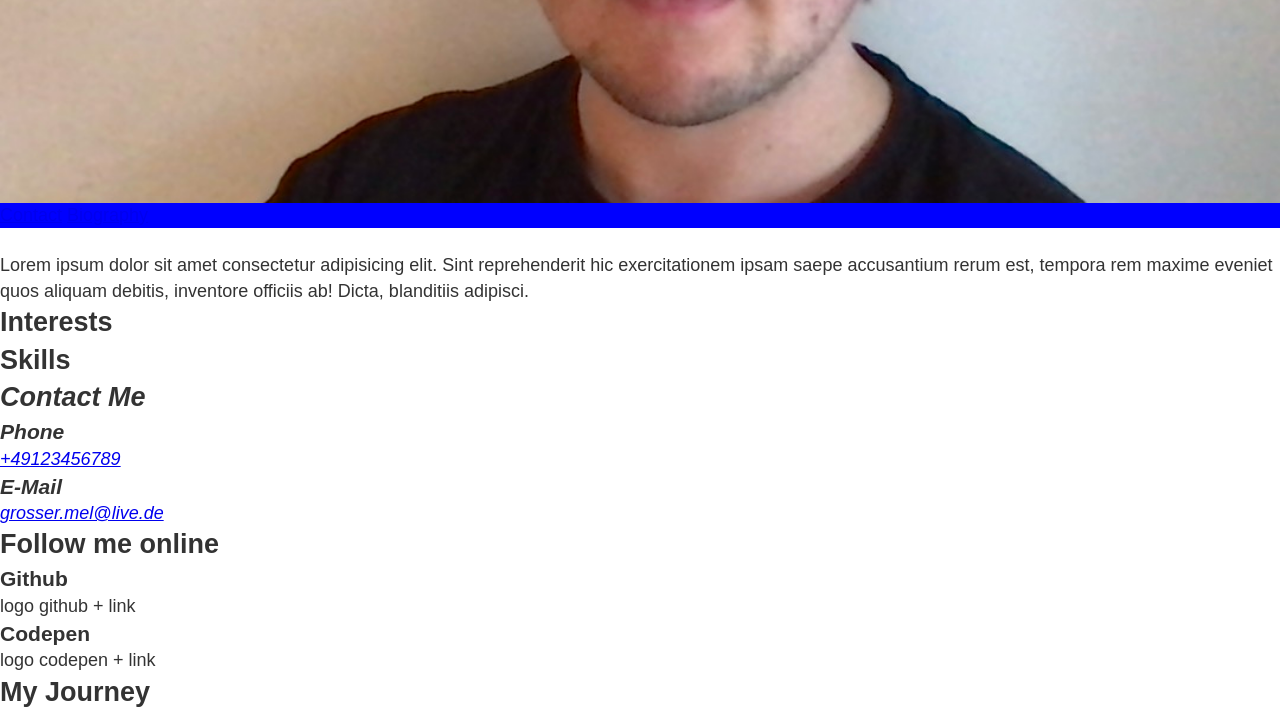
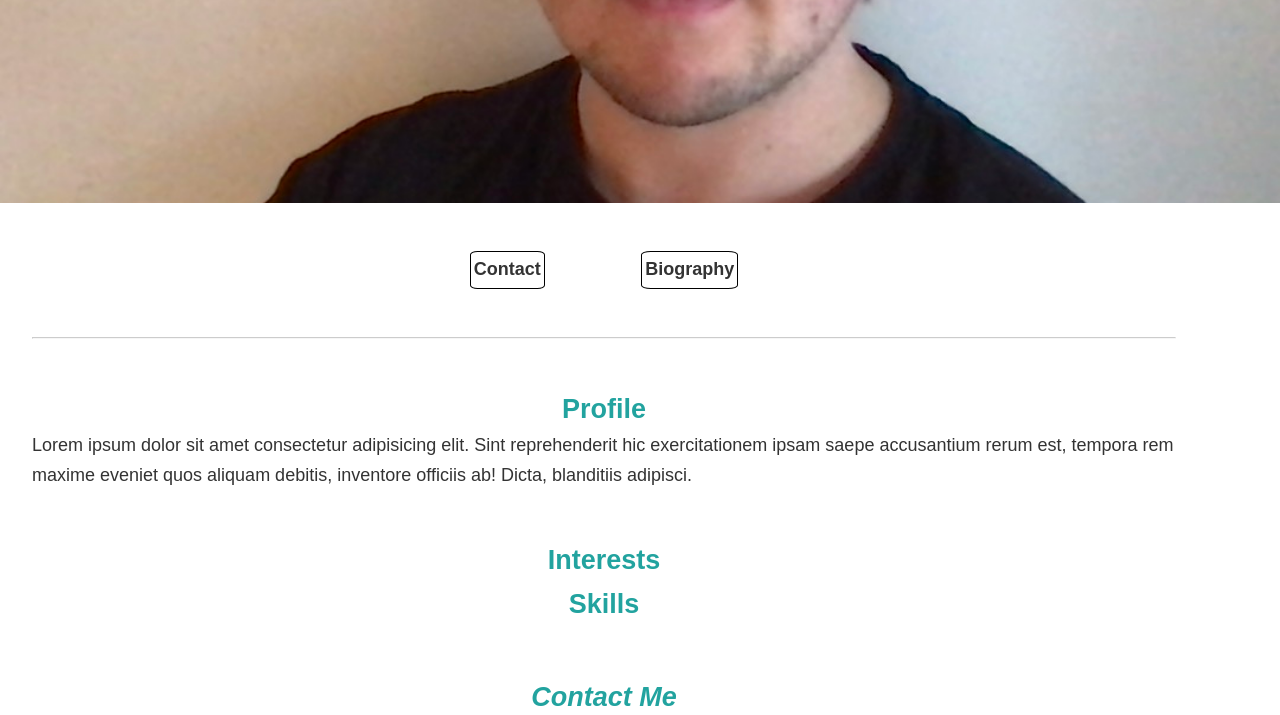
Before and after one commit to MelGGit/personal-website, a plain HTML site: page index.html in a window 1280 px wide. Shown: the part 437-1152 px from the top of the page. Drawn offline with Linux system fonts and the light colour scheme.

Commit message:
Several good changes

```diff
--- a/index.html
+++ b/index.html
@@ -1,44 +1,52 @@
 <!DOCTYPE html>
 <html lang="en">
   <head>
-    <meta charset="UTF-8">
-    <meta http-equiv="X-UA-Compatible" content="IE=edge">
-    <meta name="viewport" content="width=device-width, initial-scale=1.0">
+    <meta charset="UTF-8" />
+    <meta http-equiv="X-UA-Compatible" content="IE=edge" />
+    <meta name="viewport" content="width=device-width, initial-scale=1.0" />
     <title>Personal Website</title>
-    <link rel="stylesheet" href="styles.css">
+    <link rel="stylesheet" href="styles.css" />
   </head>
 
   <body>
-
-    <header class="page-header">
-        <div class="main-heading-text-container bg-image">
+    <header class="page-header mg-btm">
+      <div class="main-heading-text-container bg-image mg-btm">
         <div class="main-heading-text italic">
           <h4>Moin, I'm</h4>
         </div>
-            <div class="main-heading-text name strong">
+        <div class="main-heading-text header-size strong">
           <h1>Mel Grosser</h1>
         </div>
       </div>
-        <nav>
-                <a href="#contact">Contact</a>
-                <a href="#bio">Biography</a>
+      <div class="container">
+        <nav class="mg-btm">
+          <a class="nav-button" href="#contact">Contact</a>
+          <a class="nav-button" href="#bio">Biography</a>
         </nav>
+        <hr />
+      </div>
     </header>
 
     <main class="page-main">
-        <section>
-            <img src="" alt="">
-            <p>Lorem ipsum dolor sit amet consectetur adipisicing elit. Sint reprehenderit hic exercitationem ipsam saepe accusantium rerum est, tempora rem maxime eveniet quos aliquam debitis, inventore officiis ab! Dicta, blanditiis adipisci.</p>
+      <section class="container mg-btm">
+        <h2>Profile</h2>
+        <p>
+          Lorem ipsum dolor sit amet consectetur adipisicing elit. Sint
+          reprehenderit hic exercitationem ipsam saepe accusantium rerum est,
+          tempora rem maxime eveniet quos aliquam debitis, inventore officiis
+          ab! Dicta, blanditiis adipisci.
+        </p>
       </section>
 
-        <section>
+      <section class="container mg-btm">
         <h2>Interests</h2>
         <ul></ul>
 
         <h2>Skills</h2>
         <ul></ul>
+      </section>
 
-        <address id="contact">
+      <address id="contact" class="container mg-btm">
         <h2>Contact Me</h2>
         <h3>Phone</h3>
         <a href="tel:+49123456789">+49123456789</a>
@@ -46,7 +54,7 @@
         <a href="mailto:grosser.mel@live.de">grosser.mel@live.de</a>
       </address>
 
-        <section>
+      <section class="container mg-btm">
         <h2>Follow me online</h2>
         <h3>Github</h3>
         logo github + link
@@ -54,21 +62,30 @@
         logo codepen + link
       </section>
 
-        <section id="bio">
+      <section id="bio" class="container mg-btm">
         <h2>My Journey</h2>
-            <p>Lorem ipsum dolor sit amet, consectetur adipisicing elit. Repellat assumenda ullam, perspiciatis nisi illo ducimus quibusdam aut, ea cumque consequuntur explicabo magni deleniti doloribus. Tempore nulla sint, excepturi omnis et eos autem? Dolores ipsa a perspiciatis quisquam aspernatur quo. Est adipisci vel quia recusandae sed inventore sint eligendi! Sapiente voluptatibus, rerum nemo magnam veritatis minus eveniet obcaecati provident repellat dolores voluptate maiores! Mollitia maxime maiores, quam nesciunt architecto repudiandae laboriosam itaque laudantium distinctio numquam temporibus, aliquid asperiores adipisci ratione saepe libero omnis beatae perspiciatis. Doloribus eveniet nisi, blanditiis laboriosam facere quae error placeat, in reiciendis cumque deleniti dignissimos magnam est!</p>
+        <p>
+          Lorem ipsum dolor sit amet, consectetur adipisicing elit. Repellat
+          assumenda ullam, perspiciatis nisi illo ducimus quibusdam aut, ea
+          cumque consequuntur explicabo magni deleniti doloribus. Tempore nulla
+          sint, excepturi omnis et eos autem? Dolores ipsa a perspiciatis
+          quisquam aspernatur quo. Est adipisci vel quia recusandae sed
+          inventore sint eligendi! Sapiente voluptatibus, rerum nemo magnam
+          veritatis minus eveniet obcaecati provident repellat dolores voluptate
+          maiores! Mollitia maxime maiores, quam nesciunt architecto repudiandae
+          laboriosam itaque laudantium distinctio numquam temporibus, aliquid
+          asperiores adipisci ratione saepe libero omnis beatae perspiciatis.
+          Doloribus eveniet nisi, blanditiis laboriosam facere quae error
+          placeat, in reiciendis cumque deleniti dignissimos magnam est!
+        </p>
       </section>
 
-        <section>
+      <section class="container mg-btm">
         <h2>Educations</h2>
         <h2>Careers</h2>
       </section>
-
     </main>
 
-    <footer>
-
-    </footer>
-
+    <footer></footer>
   </body>
 </html>
--- a/styles.css
+++ b/styles.css
@@ -2,18 +2,30 @@
   box-sizing: border-box;
   margin: 0;
   padding: 0;
+  /* border: 1px solid red; */
 }
 
 :root {
-  --primary: hotpink;
+  --primary: #434242;
   --black: #333;
+  --headings: #22a39f;
+}
+
+a,
+a:hover,
+a:focus,
+a:active {
+  text-decoration: none;
+  color: inherit;
 }
 
 body {
   background-color: white;
+  color: var(--primary);
   font-family: sans-serif;
   font-size: 1.125rem;
-  line-height: 1.4;
+  font-weight: 100;
+  line-height: 1.64;
   color: var(--black);
 }
 
@@ -23,11 +35,15 @@ textarea {
   font-size: inherit;
 }
 
-nav {
-  background: blue;
+h2,
+h3 {
+  text-align: center;
+  font-weight: 600;
+  color: var(--headings);
 }
-.name {
-  font-size: 130%;
+
+.header-size {
+  font-size: 200%;
 }
 
 .italic {
@@ -36,6 +52,10 @@ nav {
 
 .strong {
   font-weight: 900;
+}
+
+.mg-btm {
+  margin-bottom: 3rem;
 }
 
 .main-heading-text-container {
@@ -48,9 +68,10 @@ nav {
 }
 
 .main-heading-text {
-  text-align: center;
+  text-align: left;
   height: auto;
   width: 100%;
+  color: white;
 }
 
 .bg-image {
@@ -60,3 +81,29 @@ nav {
   background-position: center;
   background-size: cover;
 }
+
+.container {
+  padding: 0 2rem;
+  max-width: 1208px;
+}
+
+hr {
+  overflow: hidden;
+  opacity: 50%;
+}
+
+.nav-button {
+  border: 1px solid black;
+  border-radius: 10%;
+  padding: 0.2rem;
+  font-weight: 600;
+}
+nav {
+  display: flex;
+  justify-content: center;
+  gap: 6rem;
+}
+nav a:hover {
+  color: grey;
+  transition: ease-in;
+}
```
Lines whose indentation alone changed are shown as unchanged.
